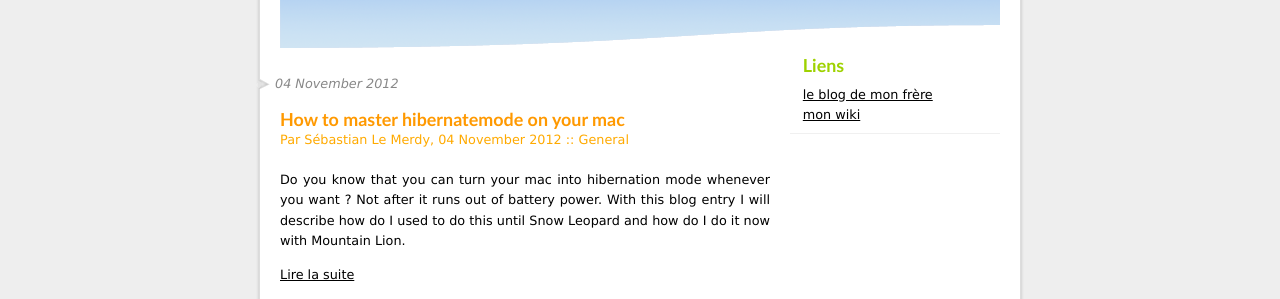
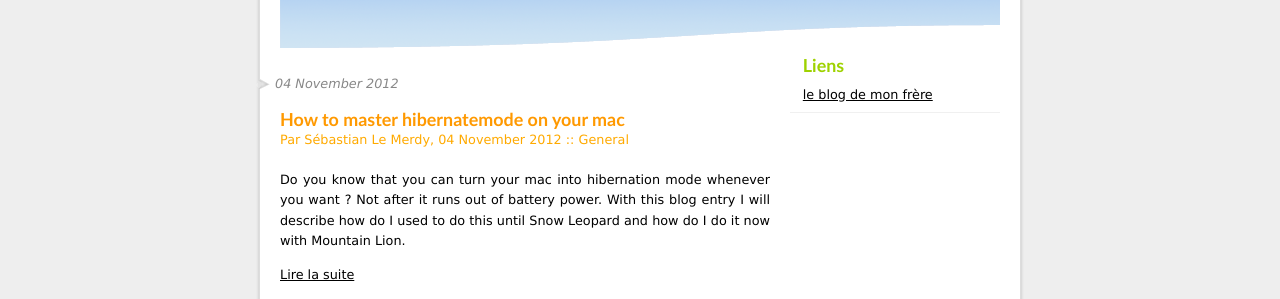
Before and after one commit to seblm/seblm.github.io, a Jekyll site: the page built from index.html, in a window 1280 px wide. Shown: the part 133-432 px from the top of the page. Built offline with Jekyll 4.4.1, drawn with Linux system fonts in a browser that asks for light colours.

Commit message:
I don't want others access to my wiki

```diff
--- a/_layouts/default.html
+++ b/_layouts/default.html
@@ -123,7 +123,6 @@
         <h2>Liens</h2>
         <ul>
             <li><a href="http://eric.lemerdy.free.fr/" hreflang="fr">le blog de mon frère</a></li>
-            <li><a href="/wikini" hreflang="fr" title="Mon wiki, utilisant wikini, en lecture seule.">mon wiki</a></li>
         </ul>
     </div>
 
```
